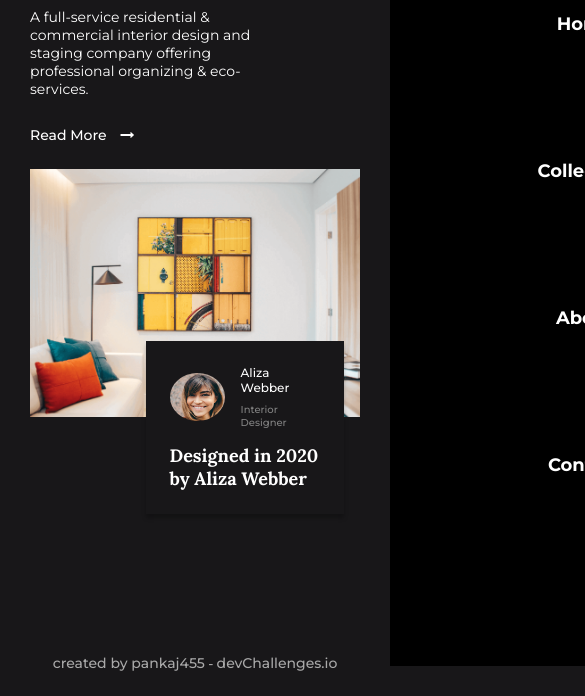
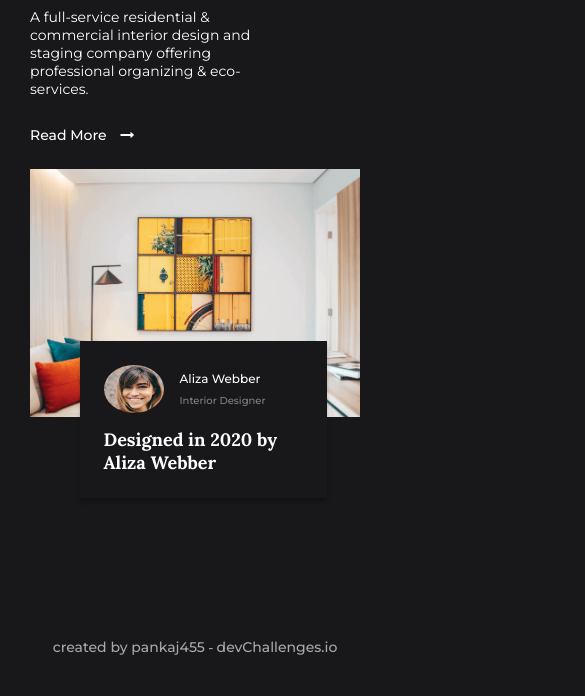
Before and after one commit to Pankaj455/Pankaj455.github.io, a plain HTML site: page interior-consultant/index.html in a window 390 px wide. Shown: the part 178-874 px from the top of the page, 585 px wide, since content can reach past the window. Drawn offline with Linux system fonts and the light colour scheme.

Commit message:
Update style.css

```diff
--- a/interior-consultant/style.css
+++ b/interior-consultant/style.css
@@ -17,6 +17,8 @@ body{
     max-width: 1440px;
     margin: 0 auto;
     padding: 30px 76px 0 76px;
+    position: relative;
+    overflow-x: hidden;
 }
 
 .show{
@@ -215,9 +217,6 @@ nav.show + .burger .line3{
 }
 
 @media (max-width: 768px){
-    body{
-        overflow-x: hidden;
-    }
     header a{
         font-weight: 700;
     }
@@ -258,6 +257,10 @@ nav.show + .burger .line3{
     section{
         margin-bottom: 60px;
     }
+    .designer{
+        width: 75%;
+        left: 15%;
+    }
     h4{
         font-size: 12px;
     }
```
